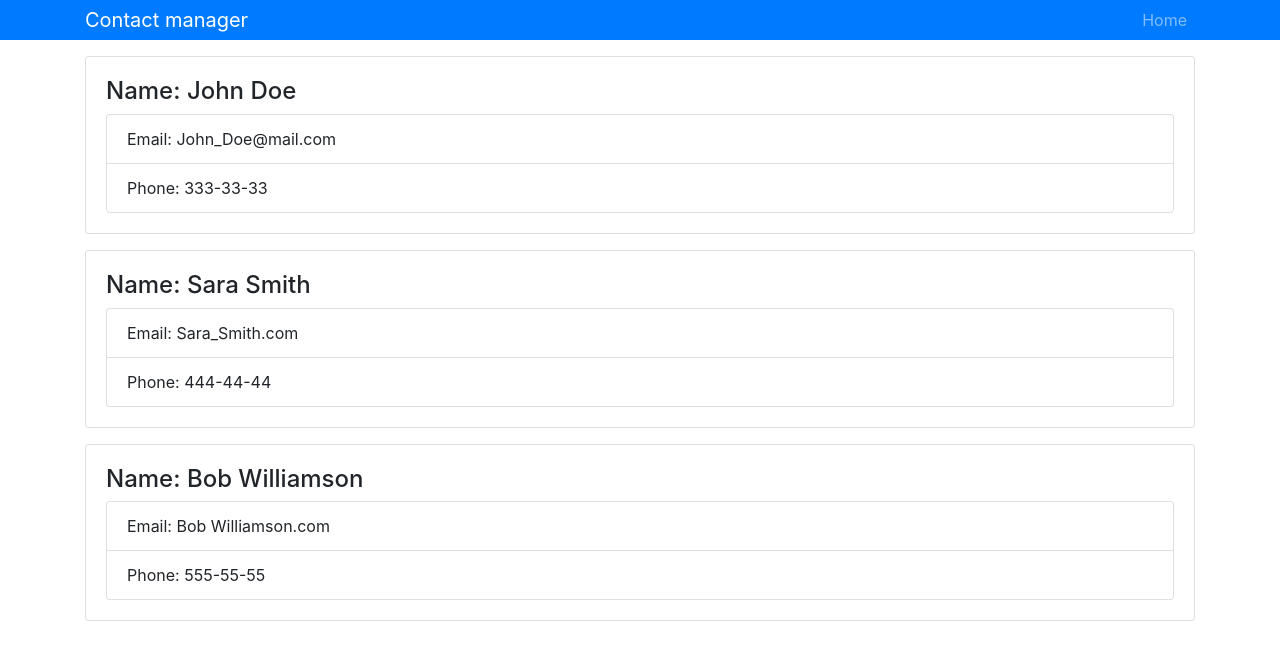
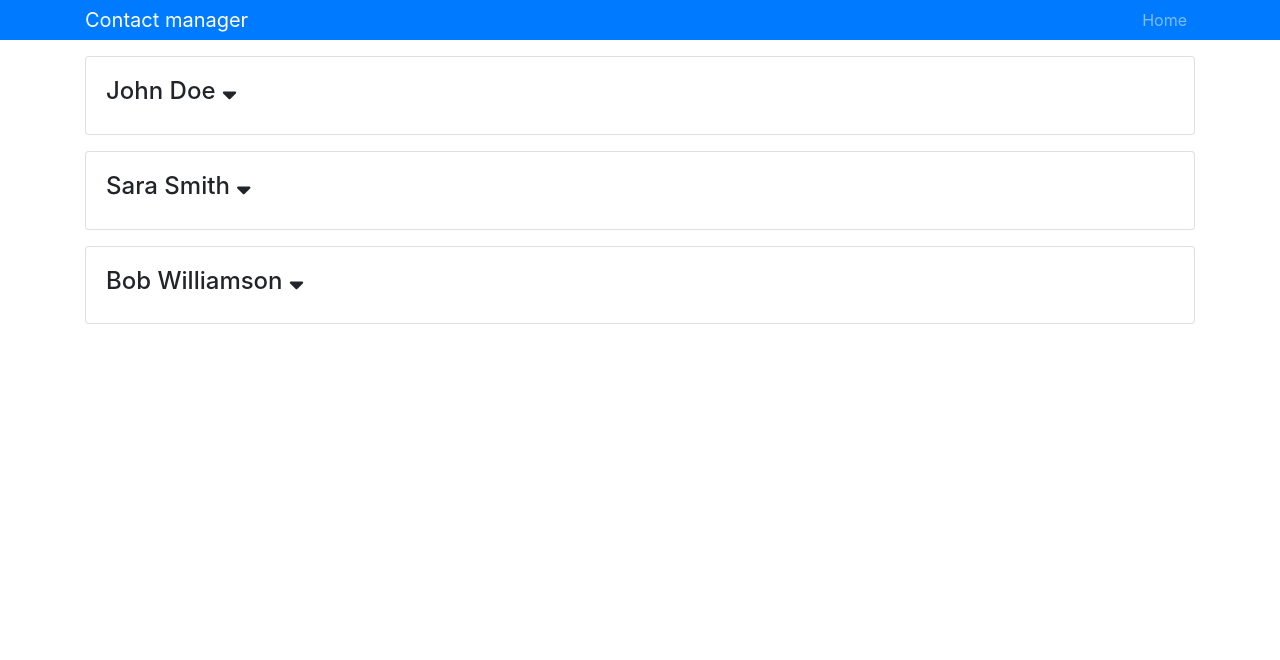
Before and after one commit to volosgoto/contactmanager, a React (Create React App) app: page / in a window 1280 px wide. Shown: the top 660 px of the page. Built offline with nearby package versions, Linux system fonts and the light colour scheme.

Commit message:
add toggle button

```diff
--- a/public/index.html
+++ b/public/index.html
@@ -1,21 +1,25 @@
 <!DOCTYPE html>
 <html lang="en">
-
   <head>
     <meta charset="utf-8" />
     <link rel="shortcut icon" href="%PUBLIC_URL%/favicon.ico" />
-  <meta name="viewport" content="width=device-width, initial-scale=1, shrink-to-fit=no" />
+    <meta
+      name="viewport"
+      content="width=device-width, initial-scale=1, shrink-to-fit=no"
+    />
     <meta name="theme-color" content="#000000" />
-
     <link rel="manifest" href="%PUBLIC_URL%/manifest.json" />
-
+    <link
+      rel="stylesheet"
+      href="https://use.fontawesome.com/releases/v5.7.2/css/all.css"
+      integrity="sha384-fnmOCqbTlWIlj8LyTjo7mOUStjsKC4pOpQbqyi7RrhN7udi9RwhKkMHpvLbHG9Sr"
+      crossorigin="anonymous"
+    />
     <title>React App</title>
   </head>
 
   <body>
     <noscript>You need to enable JavaScript to run this app.</noscript>
     <div id="root"></div>
-
   </body>
-
 </html>
--- a/src/components/Contact.js
+++ b/src/components/Contact.js
@@ -2,23 +2,41 @@ import React, { Component } from "react";
 import PropTypes from "prop-types";
 
 class Contact extends Component {
+  state = { showContactInfo: false };
+
   static propTypes = {
-    contact: PropTypes.object.isRequired,
+    contact: PropTypes.object.isRequired
     // name: PropTypes.string.isRequired,
     // email: PropTypes.string.isRequired,
     // phone: PropTypes.string.isRequired
   };
 
+  onShowClick = (name, e) => {
+    this.setState({
+      showContactInfo: !this.state.showContactInfo
+    });
+  };
+
   render() {
     // const { name, email, phone } = this.props;
     const { name, email, phone } = this.props.contact;
+    const { showContactInfo } = this.state;
+
     return (
       <div className="card card-body mb-3">
-        <h4 className="">Name: {name}</h4>
-        <ul className="list-group">
-          <li className="list-group-item">Email: {email}</li>
-          <li className="list-group-item">Phone: {phone}</li>
-        </ul>
+        <h4>
+          {name}{" "}
+          <i
+            onClick={this.onShowClick.bind(this, name)}
+            className="fas fa-sort-down"
+          />
+        </h4>
+        {showContactInfo && (
+          <ul className="list-group">
+            <li className="list-group-item">Email: {email}</li>
+            <li className="list-group-item">Phone: {phone}</li>
+          </ul>
+        )}
       </div>
     );
   }
--- a/src/components/Contacts.js
+++ b/src/components/Contacts.js
@@ -1,6 +1,5 @@
-import React, { Component } from 'react'
-import Contact from './Contact';
-
+import React, { Component } from "react";
+import Contact from "./Contact";
 
 class Contacts extends Component {
   state = {
@@ -24,24 +23,23 @@ class Contacts extends Component {
         phone: "555-55-55"
       }
     ]
-  }
-
+  };
 
   render() {
     const { contacts } = this.state;
     return (
-      <div>
+      <React.Fragment>
         {contacts.map(contact => (
           <Contact
             key={contact.id}
             contact={contact}
-          // name={contact.name}
-          // email={contact.email}
-          // phone={contact.phone}
+            // name={contact.name}
+            // email={contact.email}
+            // phone={contact.phone}
           />
         ))}
-      </div>
-    )
+      </React.Fragment>
+    );
   }
 }
 
```
Lines whose indentation alone changed are shown as unchanged.
